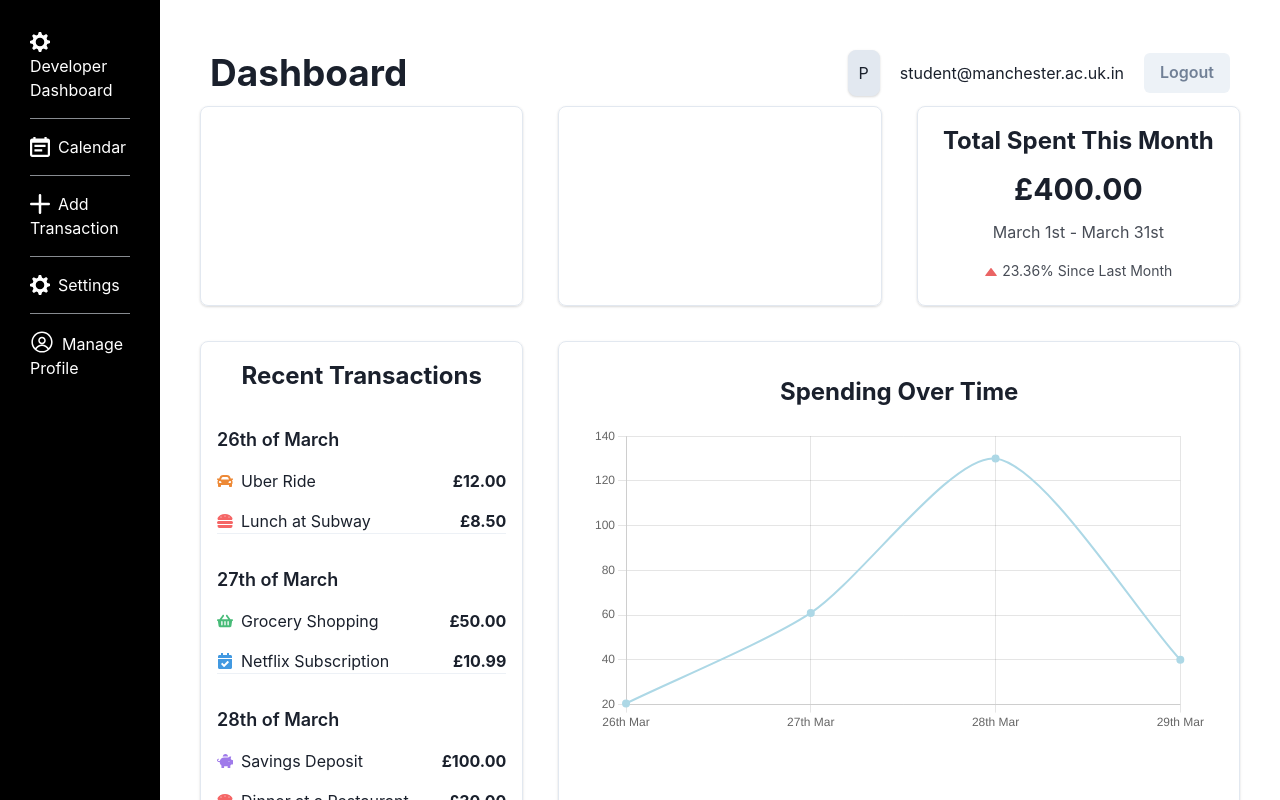
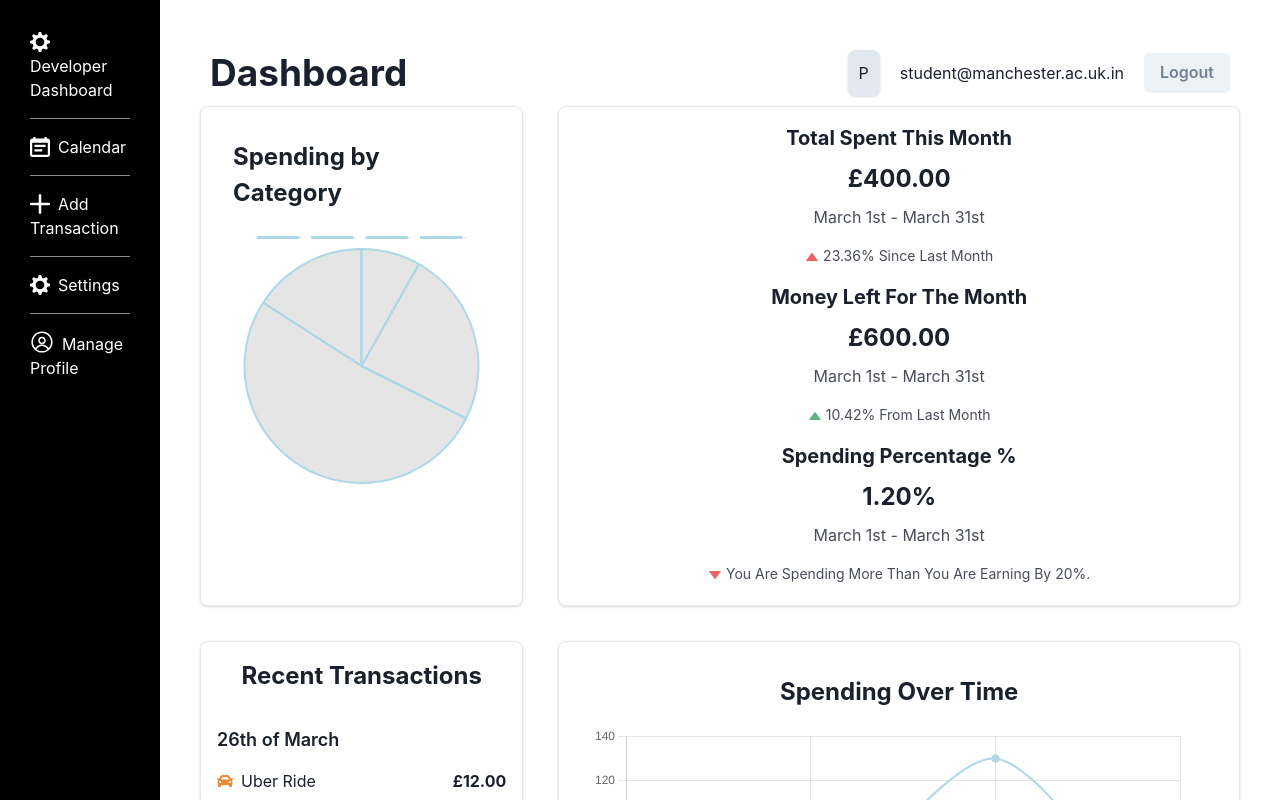
Before and after one commit to manojmanikandan7/PennyWise, a React (Vite) app: page /dashboard in a window 1280 px wide. Shown: the top 800 px of the page. Built offline with nearby package versions, Linux system fonts and the light colour scheme.

Commit message:
Finished Up The Dashboard, Have The Pie Chart To Configure

```diff
--- /dev/null
+++ b/src/components/PieChart.jsx
@@ -0,0 +1,40 @@
+import React from "react";
+import { Pie } from "react-chartjs-2";
+import { Box, Text, useTheme, VStack } from "@chakra-ui/react";
+
+function PieChart({ chartData }) {
+  const theme = useTheme(); // Using Chakra UI theme for consistent styling
+
+  const options = {
+    plugins: {
+      legend: {
+        position: "top", // Display the legend at the top
+        labels: {
+          color: theme.colors.gray[600], // Use theme color for legend labels
+          font: {
+            size: theme.fontSizes.md, // Use theme font size
+          },
+        },
+      },
+    },
+  };
+
+  return (
+    <Box
+      className="chart-container"
+      p={4} // Padding around the chart
+      bg="white" // Background color, adjusted to match your theme
+      borderRadius="lg" // Rounded corners
+    >
+      {/* Optional title centered above the chart */}
+      <VStack spacing="0">
+        <Text fontSize="2xl" mb={4} fontWeight="bold">
+          Spending by Category
+        </Text>
+        <Pie data={chartData} options={options} />
+      </VStack>
+    </Box>
+  );
+}
+
+export default PieChart;
--- a/src/pages/Dashboard.jsx
+++ b/src/pages/Dashboard.jsx
@@ -14,8 +14,6 @@ import {
   StatNumber,
   StatHelpText,
   StatArrow,
-  StatGroup,
-  Spacer,
 } from "@chakra-ui/react";
 import {
   FaCar,
@@ -36,6 +34,7 @@ import { NavLink } from "react-router-dom";
 import Chart from "chart.js/auto";
 import { CategoryScale } from "chart.js";
 import LineChart from "/src/components/LineChart";
+import PieChart from "/src/components/PieChart";
 
 // Importing hooks from React for managing state and side effects
 import { useEffect, useState } from "react";
@@ -252,32 +251,23 @@ export default function Dashboard() {
         <GridItem as="main" colSpan="7" p="40px">
           <Navbar />
           <SimpleGrid spacing={35} columns={3}>
-            {/* this is the spending ratio */}
-            <GridItem colSpan="1">
+            {/* this is the pie chart */}
+            <GridItem colSpan="1" rowSpan="2">
               <Box
-                h="200px"
+                h="500px"
                 borderWidth="1px"
                 borderRadius="lg"
                 overflow="hidden"
                 p={4}
                 boxShadow="base"
-              ></Box>
-            </GridItem>
-            {/* this is the pie chart */}
-            <GridItem colSpan="1">
-              <Box
-                h="200px"
-                borderWidth="1px"
-                borderRadius="lg"
-                overflow="hidden"
-                p={4}
-                boxShadow="base"
-              ></Box>
+              >
+                <PieChart chartData={chartData} />
+              </Box>
             </GridItem>
             {/* this is the income details */}
-            <GridItem colSpan="1">
+            <GridItem colSpan="2" rowSpan="2">
               <Box
-                h="200px"
+                h="500px"
                 borderWidth="1px"
                 borderRadius="lg"
                 overflow="hidden"
@@ -288,13 +278,13 @@ export default function Dashboard() {
                   <Stat>
                     <VStack>
                       <StatLabel>
-                        <Text fontSize="2xl" as="b">
+                        <Text fontSize="xl" as="b">
                           Total Spent This Month
                         </Text>
                       </StatLabel>
                       <StatNumber>
                         {" "}
-                        <Text fontSize="3xl" as="b">
+                        <Text fontSize="2xl" as="b">
                           £400.00
                         </Text>
                       </StatNumber>
@@ -304,6 +294,42 @@ export default function Dashboard() {
                       <StatHelpText>
                         <StatArrow type="increase" color="red.500" />
                         23.36% Since Last Month
+                      </StatHelpText>
+                      <StatLabel>
+                        <Text fontSize="xl" as="b">
+                          Money Left For The Month
+                        </Text>
+                      </StatLabel>
+                      <StatNumber>
+                        {" "}
+                        <Text fontSize="2xl" as="b">
+                          £600.00
+                        </Text>
+                      </StatNumber>
+                      <StatHelpText>
+                        <Text fontSize="md">March 1st - March 31st</Text>
+                      </StatHelpText>
+                      <StatHelpText>
+                        <StatArrow type="increase" color="green.500" />
+                        10.42% From Last Month
+                      </StatHelpText>
+                      <StatLabel>
+                        <Text fontSize="xl" as="b">
+                          Spending Percentage %
+                        </Text>
+                      </StatLabel>
+                      <StatNumber>
+                        {" "}
+                        <Text fontSize="2xl" as="b">
+                          1.20%
+                        </Text>
+                      </StatNumber>
+                      <StatHelpText>
+                        <Text fontSize="md">March 1st - March 31st</Text>
+                      </StatHelpText>
+                      <StatHelpText>
+                        <StatArrow type="decrease" color="red.500" />
+                        You Are Spending More Than You Are Earning By 20%.
                       </StatHelpText>
                     </VStack>
                   </Stat>
```
